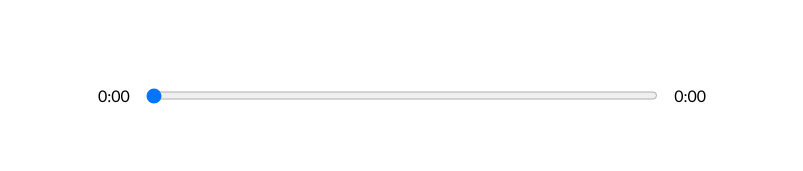
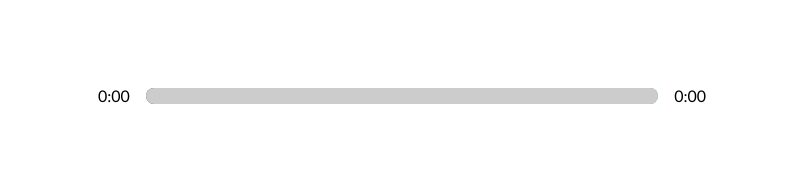
Before and after one commit to RafaelDe-Leon/Gaia-Player, a React (Create React App) app: page / in a window 1280 px wide. Shown: the part 490-661 px from the top of the page, without its empty margins (238-1041 px from the left). Built offline with nearby package versions, Linux system fonts and the light colour scheme.

Commit message:
added styles to track

```diff
--- a/src/App.js
+++ b/src/App.js
@@ -21,8 +21,9 @@
   const [isPlaying, setIsPlaying] = useState(false);
   // State
   const [songInfo, setSongInfo] = useState({
-    currentTime: null,
-    duration: null,
+    currentTime: 0,
+    duration: 0,
+    animationPercentage: 0,
   });
 
   const [libraryStatus, setLibraryStatus] = useState(false);
@@ -30,7 +31,17 @@
   const timeUpdateHanlderHandler = e => {
     const current = e.target.currentTime;
     const duration = e.target.duration;
-    setSongInfo({ ...songInfo, currentTime: current, duration });
+    // Calculate percentage
+    const roundedCurrent = Math.round(current);
+    const roundedDuration = Math.round(duration);
+    const animation = Math.round((roundedCurrent / roundedDuration) * 100);
+
+    setSongInfo({
+      ...songInfo,
+      currentTime: current,
+      duration,
+      animationPercentage: animation,
+    });
   };
 
   return (
--- a/src/components/Player.js
+++ b/src/components/Player.js
@@ -81,10 +81,20 @@
     playAudio(isPlaying, audioRef);
   };
 
+  //Add the styles
+  const trackAnim = {
+    transform: `translateX(${songInfo.animationPercentage}%)`,
+  };
+
+  const linearGradient = {
+    background: `linear-gradient(to right, ${currentSong.color[0]}, ${currentSong.color[1]})`,
+  };
+
   return (
     <div className='player'>
       <div className='time-control'>
         <p>{getTime(songInfo.currentTime)}</p>
+        <div style={linearGradient} className='track'>
           <input
             min={0}
             max={songInfo.duration || 0}
@@ -92,6 +102,8 @@
             onChange={dragHandler}
             type='range'
           />
+          <div style={trackAnim} className='animate-track'></div>
+        </div>
         <p>{songInfo.duration ? getTime(songInfo.duration || 0) : '0:00'}</p>
       </div>
       <div className='play-control'>
--- a/src/styles/_player.scss
+++ b/src/styles/_player.scss
@@ -8,11 +8,13 @@
 
 .time-control {
   width: 50%;
-
   display: flex;
+  align-items: center;
   input {
     width: 100%;
-    padding: 1rem 0rem;
+    -webkit-appearance: none;
+    background-color: transparent;
+    cursor: pointer;
   }
   p {
     padding: 1rem;
@@ -30,3 +32,33 @@
     cursor: pointer;
   }
 }
+
+input[type='range']:focus {
+  outline: none;
+}
+
+input[type='range']::-webkit-slider-thumb {
+  -webkit-appearance: none;
+  height: 16px;
+  width: 16px;
+}
+
+.track {
+  background: lightblue;
+  width: 100%;
+  height: 1rem;
+  position: relative;
+  border-radius: 1rem;
+  overflow: hidden;
+}
+
+.animate-track {
+  background: rgb(204, 204, 204);
+  width: 100%;
+  height: 100%;
+  position: absolute;
+  top: 0;
+  left: 0;
+  transform: translateX();
+  pointer-events: none;
+}
```
Lines whose indentation alone changed are shown as unchanged.
